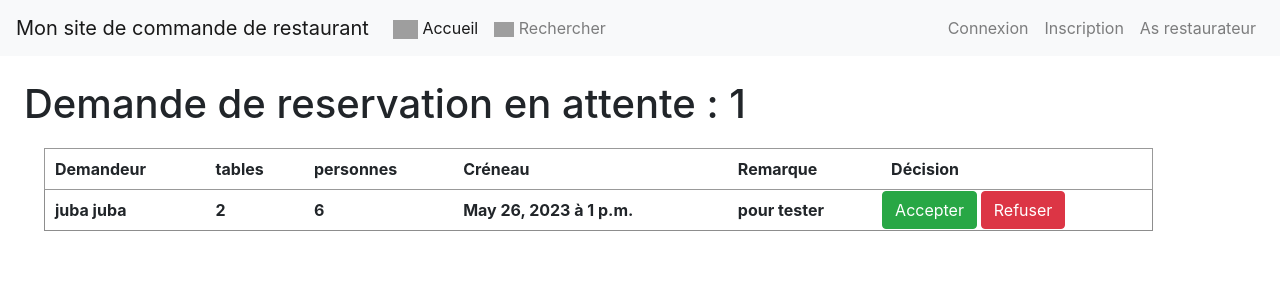
After one commit to KCaziz/PFE, a Django app: page /restaurateur/espace_restaurant/1/resto_reservations in a window 1280 px wide. The commit adds this page. Shown: the top 300 px of the page. Run offline with Django 4.2, Linux system fonts and the light colour scheme; data comes from the database, SQL or seed files in the repository; both versions use the stored data as it was after the commit; lists and menus that the app fills with data are empty; some libraries are stand-ins or nearby versions; grey boxes are pictures that could not be loaded.

Commit message:
Reservation coté restaurant + mail de confiramtion reserv'

```diff
--- a/resto/app1/urls.py
+++ b/resto/app1/urls.py
@@ -28,5 +28,8 @@ urlpatterns = [
     path('avis_restaurant/avis/<int:pk>', views.supprimer_avis, name='supprimer_avis'),
     path('reserver/<int:resto_id>', views.reserver, name='reserver'),
     path('reservations/', views.reservations, name='reservations'),
+    path('restaurateur/espace_restaurant/<int:pk>/resto_reservations', views.reservation_restaurant, name='reservation_restaurant'),
+    path('restaurateur/espace_restaurant/resto_reservations/<int:reserv_id>/agree', views.agree_reservation, name='agree_reservation'),
+    path('restaurateur/espace_restaurant/resto_reservations/<int:reserv_id>/disagree', views.disagree_reservation, name='disagree_reservation'),
 
     ]
--- a/resto/app1/views.py
+++ b/resto/app1/views.py
@@ -380,10 +380,12 @@ def espace_restaurant(request, pk):
     produits = Product.objects.filter(restaurant_id = resto.id)
     orders = Order.objects.filter(product__restaurant=resto, processed=False)
     num_orders = orders.count()
+    reservations = Reservation.objects.filter(restaurant=resto, answered=False)
+    num_reservations = reservations.count()
 
     form = ProduitForm()
 
-    return render(request, 'app1/espace_restaurant.html', context={"form": form, "resto": resto, "produits": produits, "num_orders":num_orders})
+    return render(request, 'app1/espace_restaurant.html', context={"form": form, "resto": resto, "produits": produits, "num_orders":num_orders, "num_reservations":num_reservations})
 
 def ajout_produit(request, restoid):
     restaurant = Restaurant.objects.get(id=restoid)
@@ -468,3 +470,43 @@ def reservations(request):
     datetoday = date.today()
     reservations = Reservation.objects.filter(user = user)
     return render(request, 'app1/reservations.html', {'reservations':reservations, 'dateToDay':datetoday, 'heureToDay' : heuretoday})
+
+def reservation_restaurant(request, pk):
+    restaurant = Restaurant.objects.get(id=pk)
+    reservations = Reservation.objects.filter(restaurant=restaurant, answered=False)
+    num_reservations = reservations.count()  # Nombre de commandes en attente
+    return render(request, 'app1/reservation_restaurant.html', {'reservations': reservations, 'num_reservations': num_reservations})
+
+def agree_reservation(request, reserv_id):
+
+
+    reservation = Reservation.objects.get(id=reserv_id)
+    reservation.agreed = True
+    reservation.answered = True
+    reservation.save()
+        # Envoyer un mail au client avec la réponse du restaurant
+    send_mail(
+        'Demande de Reservation au '+ reservation.restaurant.resto_name,
+        'Votre demande réservation pour le restaurant est accepté, Nous avons le plaisir d\'approuver votre Demande de reservation pour le ' + reservation.date.strftime('%d/%m/%Y') + ' à ' + reservation.heure.strftime('%H:%M') ,
+        settings.EMAIL_HOST_USER,
+        [reservation.user.email],
+        fail_silently=False,
+    )
+    return redirect('reservation_restaurant', pk= reservation.restaurant.id)
+
+def disagree_reservation(request, reserv_id):
+
+    reservation = Reservation.objects.get(id=reserv_id)
+    reservation.agreed = False
+    reservation.answered = True
+    reservation.save()
+
+        # Envoyer un mail au client avec la réponse du restaurant
+    send_mail(
+        'Demande de Reservation au '+ reservation.restaurant.resto_name,
+        'Votre demande réservation pour le restaurant est Refusé, Nous avons le regré de refusé votre Demande de reservation pour le ' + reservation.date.strftime('%d/%m/%Y') + ' à ' + reservation.heure.strftime('%H:%M') ,
+        settings.EMAIL_HOST_USER,
+        [reservation.user.email],
+        fail_silently=False,
+    )
+    return redirect('reservation_restaurant', pk= reservation.restaurant.id)
--- /dev/null
+++ b/resto/templates/app1/reservation_restaurant.html
@@ -0,0 +1,37 @@
+{% extends 'base.html' %}
+
+{% block content %}
+<h1>Demande de reservation en attente : {{num_reservations}} </h1>
+<table style="width: 90%; margin: 20px;">
+    <thead>
+        <tr style="border: 1px solid #999;">
+          <th style="padding: 10px;">Demandeur</th>
+          <th style="padding: 10px;">tables</th>
+          <th style="padding: 10px;">personnes</th>
+          <th style="padding: 10px;">Créneau</th>
+          <th style="padding: 10px;">Remarque</th>
+          <th style="padding: 10px;">Décision</th>
+          <th></th>
+        </tr>
+    </thead>
+
+    <tbody>
+        {% for reservation in reservations %}
+        <tr style="border: 1px solid #8d8d8d;">
+          <th style="padding: 10px;">{{reservation.user.last_name}} {{reservation.user.first_name}}</th>
+          <th style="padding: 10px;">{{reservation.nbr_tables}}</th>
+          <th style="padding: 10px;">{{reservation.nbr_personnes}}</th>
+          <th style="padding: 10px;">{{reservation.date}} à {{reservation.heure}}</th>
+          <th style="padding: 10px;">{{reservation.commentaire}}</th>
+          <th>
+            <a href="{% url 'agree_reservation' reservation.id%}"class="btn btn-success">Accepter</a>
+            <a href="{% url 'disagree_reservation' reservation.id%}" class="btn btn-danger">Refuser</a>
+          </th>
+        </tr>
+        {% endfor %}
+    </tbody>
+
+</table>
+
+<!--ON  DOIT AFFICHER LES RESERVATIONS ANSWERED (raisons de traçabilité)-->
+{% endblock %}
--- a/resto/templates/base.html
+++ b/resto/templates/base.html
@@ -120,7 +120,7 @@
 				{% if group.name == 'Restaurateur' %}
 					{% if request.resolver_match.url_name == 'espace_restaurant' %}
 				<li class="nav-item">
-					<a class="nav-link" href="#"><img width="20" src="https://img.icons8.com/ios/50/1A1A1A/reservation.png"/> Réservations<span><!--ic on met les chifre (nombre de reservations)--></span>  </a>
+					<a class="nav-link" href="{% url 'reservation_restaurant' resto.id %}"><img width="20" src="https://img.icons8.com/ios/50/1A1A1A/reservation.png"/> Réservations<span class="badge badge-danger">{% if num_reservations > 0 %}{{ num_reservations }}{% endif %}</span>  </a>
 				</li>
 				<li class="nav-item">
 					<a class="nav-link" href="{% url 'restaurant_orders' resto.id %}">
```
Also changed, not shown: resto/db.sqlite3.
